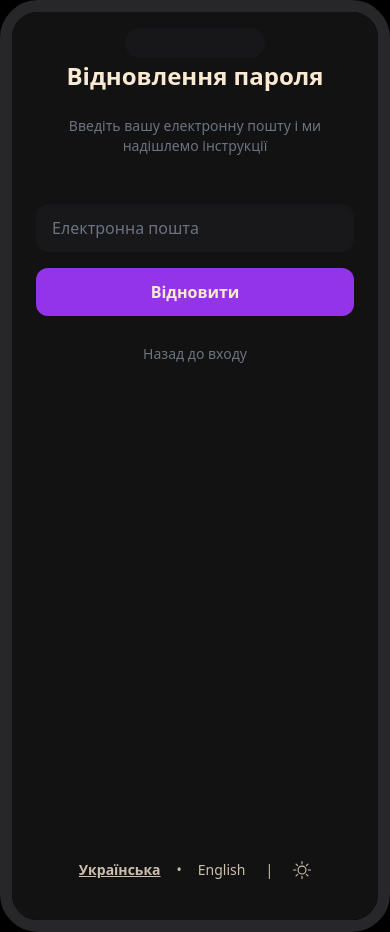
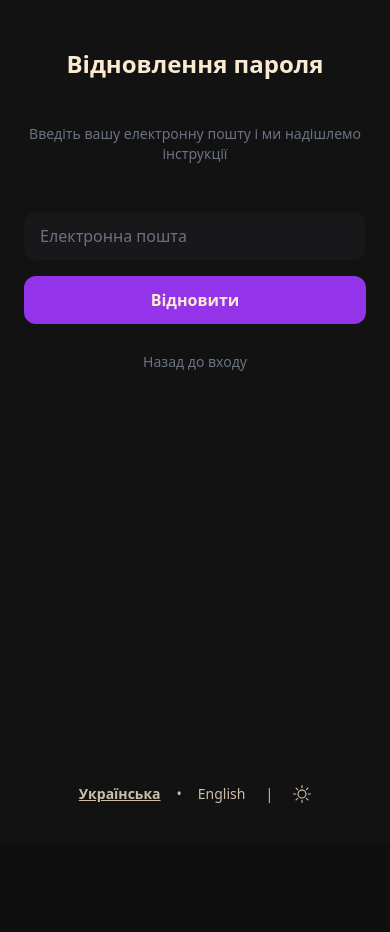
Before and after one commit to Sagotua/Catchyou, a React (Create React App) app: page /forgot-password in a window 390 px wide. After the commit the page ends 844 px from the top, so only its background shows below. Built offline with nearby package versions, Linux system fonts and the light colour scheme.

Commit message:
delete iphone frame

```diff
--- a/src/App.js
+++ b/src/App.js
@@ -19,11 +19,11 @@ function AppContent() {
   const shouldShowNav = !hideNavOn.includes(location.pathname);
 
   return (
-    <div className="min-h-screen bg-black flex items-center justify-center">
+    <div className="min-h-screen bg-black grid">
       {/* iPhone 15 Pro Max frame */}
-      <div className="w-[430px] h-[932px] rounded-[38px] border-[12px] border-zinc-800 shadow-2xl overflow-hidden relative">
+      {/* <div className="w-[430px] h-[932px] rounded-[38px] border-[12px] border-zinc-800 shadow-2xl overflow-hidden relative"> */}
         {/* Dynamic Island */}
-        <div className="absolute top-4 left-1/2 -translate-x-1/2 w-[140px] h-[30px] rounded-full bg-zinc-900/80 z-10" />
+        {/* <div className="absolute top-4 left-1/2 -translate-x-1/2 w-[140px] h-[30px] rounded-full bg-zinc-900/80 z-10" /> */}
 
         {/* App Content */}
         <div className="relative w-full h-full">
@@ -42,7 +42,7 @@ function AppContent() {
 
           {shouldShowNav && <BottomNavBar />}
         </div>
-      </div>
+      {/* </div> */}
     </div>
   );
 }
--- a/src/ForgotPasswordScreen.jsx
+++ b/src/ForgotPasswordScreen.jsx
@@ -33,7 +33,7 @@ export default function ForgotPasswordScreen() {
       }`}
     >
       <div className="w-full">
-        <h2 className="text-2xl font-bold text-center mt-4 mb-6">{t.title}</h2>
+        <h2 className="text-2xl font-bold text-center mt-4 mb-11">{t.title}</h2>
         <p className="text-sm text-gray-400 dark:text-gray-500 text-center mt-1">{t.description}</p>
 
         <form className="w-full flex flex-col space-y-4 mt-12">
```
